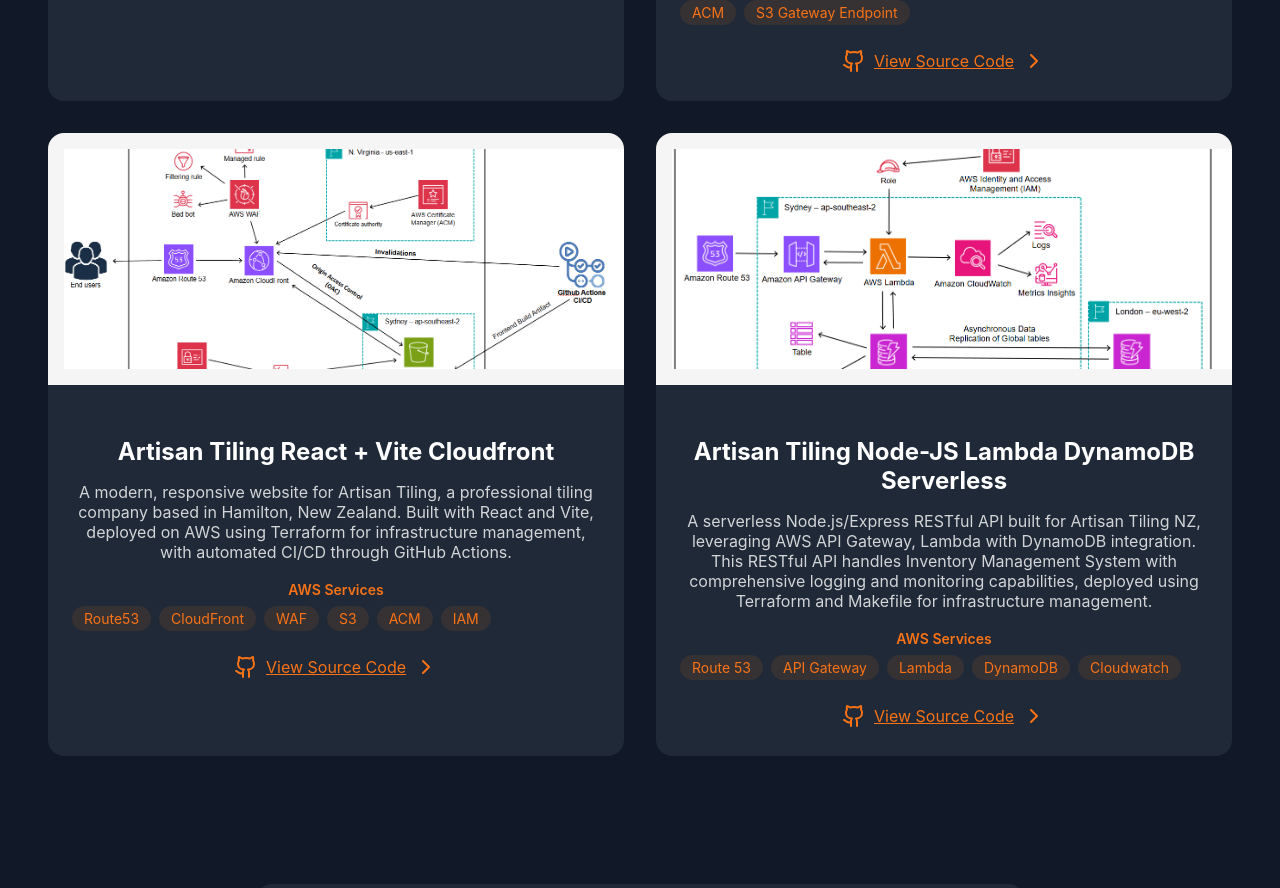
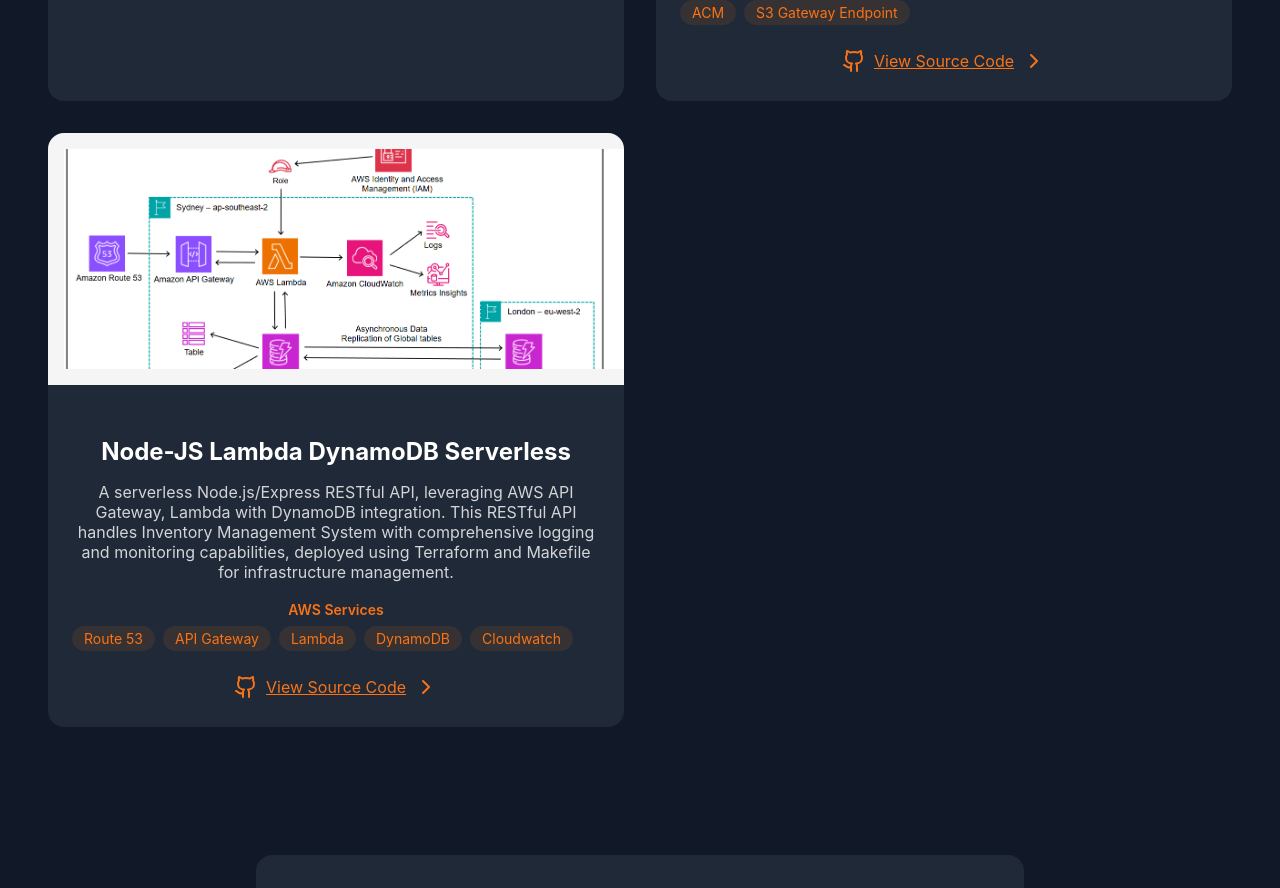
Before and after one commit to CaringalML/My-Portfolio-Website, a React (Create React App) app: page / in a window 1280 px wide. Shown: the part 2713-3601 px from the top of the page. Built offline with nearby package versions, Linux system fonts and the light colour scheme.

Commit message:
update projects

```diff
--- a/src/components/home.jsx
+++ b/src/components/home.jsx
@@ -150,32 +150,32 @@
     },
 
 
-    {
-      title: "Artisan Tiling React + Vite Cloudfront",
-      description: "A modern, responsive website for Artisan Tiling, a professional tiling company based in Hamilton, New Zealand. Built with React and Vite, deployed on AWS using Terraform for infrastructure management, with automated CI/CD through GitHub Actions.",
-      image: "/img/frontend-artisan-tilings.png",
-      services: [
-        "Route53",
-        "CloudFront",
-        "WAF",
-        "S3",
-        "ACM",
-        "IAM",
-    ],
-      github: "https://github.com/CaringalML/Artisan-Tiling-React-JS-Cloudfront",
-      architecture: [
-        "Route53 DNS",
-        "CloudFront CDN",
-        "WAF Protection",
-        "Origin Access Control",
-        "S3 Storage",
-        "ACM Certificate"
-    ]
-    },
+    // {
+    //   title: "Artisan Tiling React + Vite Cloudfront",
+    //   description: "A modern, responsive website for Artisan Tiling, a professional tiling company based in Hamilton, New Zealand. Built with React and Vite, deployed on AWS using Terraform for infrastructure management, with automated CI/CD through GitHub Actions.",
+    //   image: "/img/frontend-artisan-tilings.png",
+    //   services: [
+    //     "Route53",
+    //     "CloudFront",
+    //     "WAF",
+    //     "S3",
+    //     "ACM",
+    //     "IAM",
+    // ],
+    //   github: "https://github.com/CaringalML/Artisan-Tiling-React-JS-Cloudfront",
+    //   architecture: [
+    //     "Route53 DNS",
+    //     "CloudFront CDN",
+    //     "WAF Protection",
+    //     "Origin Access Control",
+    //     "S3 Storage",
+    //     "ACM Certificate"
+    // ]
+    // },
 
     {
-      title: "Artisan Tiling Node-JS Lambda DynamoDB Serverless",
-      description: "A serverless Node.js/Express RESTful API built for Artisan Tiling NZ, leveraging AWS API Gateway, Lambda with DynamoDB integration. This RESTful API handles Inventory Management System with comprehensive logging and monitoring capabilities, deployed using Terraform and Makefile for infrastructure management.",
+      title: "Node-JS Lambda DynamoDB Serverless",
+      description: "A serverless Node.js/Express RESTful API, leveraging AWS API Gateway, Lambda with DynamoDB integration. This RESTful API handles Inventory Management System with comprehensive logging and monitoring capabilities, deployed using Terraform and Makefile for infrastructure management.",
       image: "/img/api-gateway-lambda-dynamodb-serverless.png",
       services: [
         "Route 53",
@@ -184,7 +184,7 @@
         "DynamoDB",
         "Cloudwatch",
     ],
-      github: "https://github.com/CaringalML/Artisan-Tiling-Node-JS-Lambda-DynamoDB-Serverless/tree/CRUD",
+      github: "https://github.com/CaringalML/Node-JS-Lambda-DynamoDB-Serverless.git",
       architecture: [
        "Route 53",
         "API Gateway",
```
